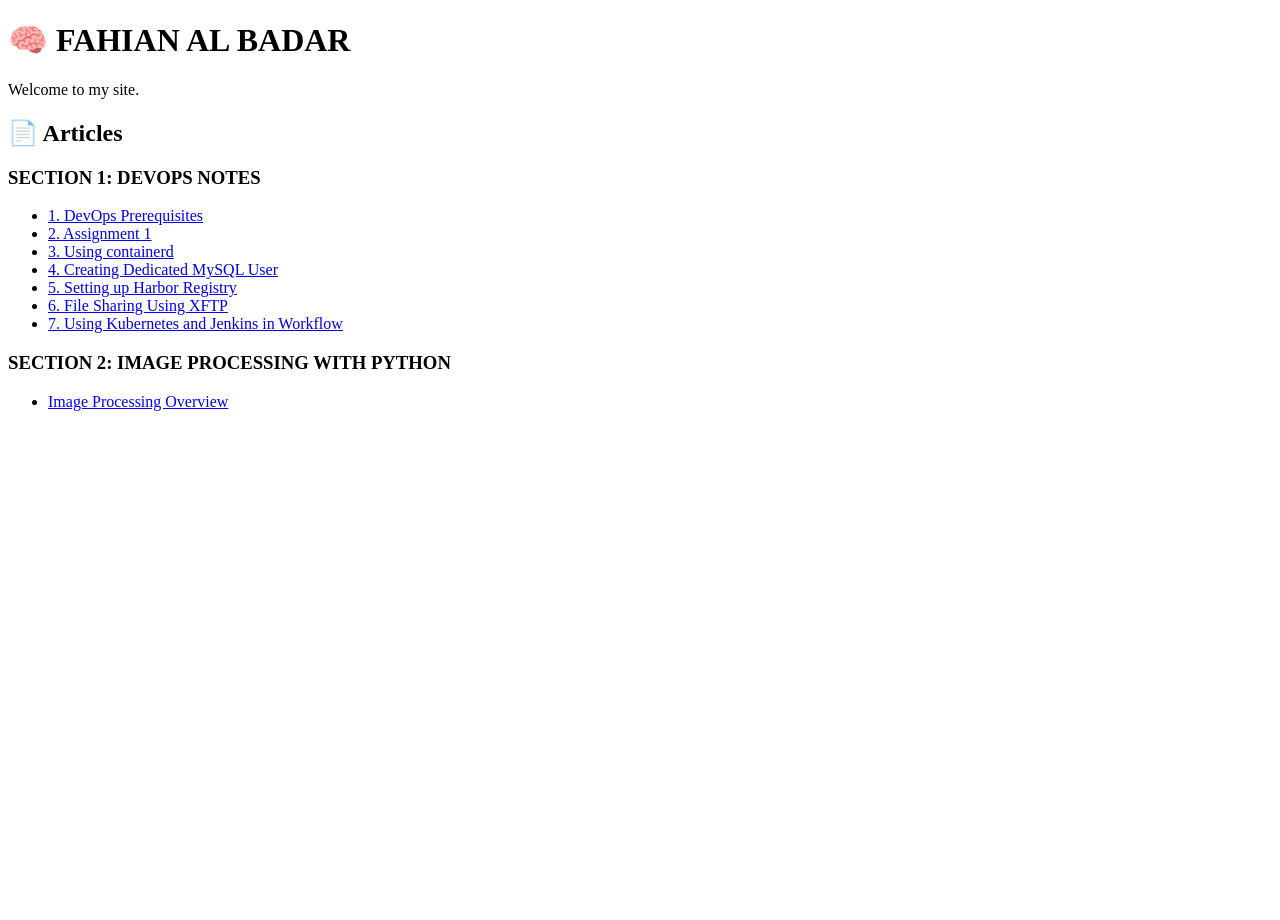
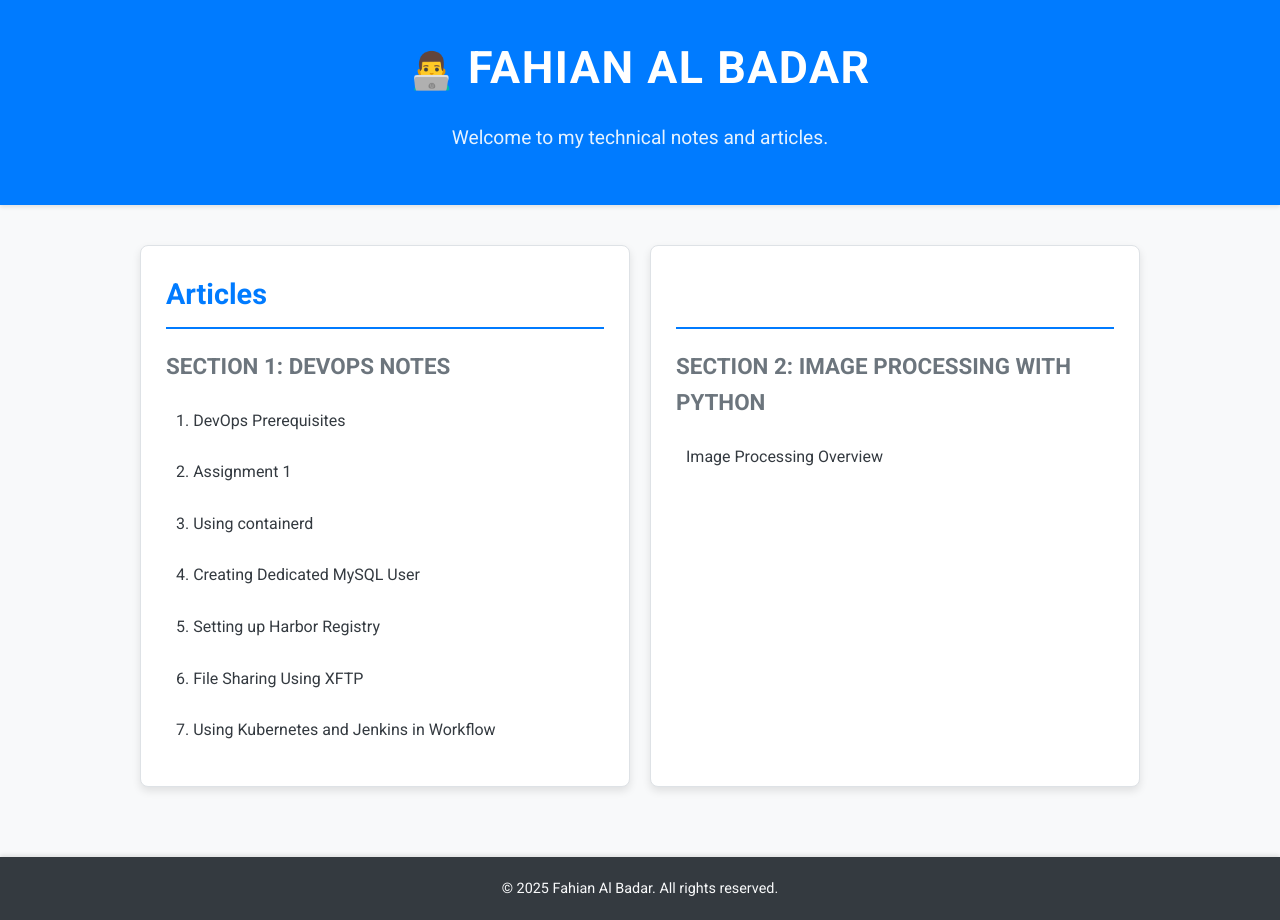
Before and after one commit to fabdab2008/FahianAlBadar, a plain HTML site: page index.html in a window 1280 px wide. Before the commit the page ends 800 px from the top, so only its background shows below. Drawn offline with Linux system fonts and the light colour scheme.

Commit message:
Update index.html

```diff
--- a/index.html
+++ b/index.html
@@ -1,33 +1,171 @@
-<!-- index.html -->
 <!DOCTYPE html>
-<html>
+<html lang="en">
 <head>
-  <meta charset="UTF-8">
-  <title> Fahian Al Badar </title>
+    <meta charset="UTF-8">
+    <meta name="viewport" content="width=device-width, initial-scale=1.0">
+    <title>Fahian Al Badar - DevOps & Tech Notes</title>
+    <link href="https://fonts.googleapis.com/css2?family=Roboto:wght@300;400;700&display=swap" rel="stylesheet">
+    <style>
+        :root {
+            --primary-color: #007bff;
+            --secondary-color: #6c757d;
+            --accent-color: #28a745;
+            --background-light: #f8f9fa;
+            --background-dark: #343a40;
+            --text-color-light: #343a40;
+            --text-color-dark: #f8f9fa;
+            --card-background: #ffffff;
+            --border-color: #dee2e6;
+            --shadow: rgba(0, 0, 0, 0.1);
+        }
+
+        body {
+            font-family: 'Roboto', sans-serif;
+            margin: 0;
+            padding: 0;
+            background-color: var(--background-light);
+            color: var(--text-color-light);
+            line-height: 1.6;
+            display: flex;
+            flex-direction: column;
+            min-height: 100vh;
+        }
+
+        header {
+            background-color: var(--primary-color);
+            color: white;
+            padding: 2rem 0;
+            text-align: center;
+            box-shadow: 0 2px 4px var(--shadow);
+        }
+
+        header h1 {
+            margin: 0;
+            font-size: 2.8em;
+            letter-spacing: 1.5px;
+        }
+
+        header p {
+            font-size: 1.2em;
+            opacity: 0.9;
+        }
+
+        .container {
+            flex: 1;
+            max-width: 1000px;
+            margin: 20px auto;
+            padding: 20px;
+            display: grid;
+            grid-template-columns: 1fr;
+            gap: 20px;
+        }
+
+        @media (min-width: 768px) {
+            .container {
+                grid-template-columns: repeat(2, 1fr);
+            }
+        }
+
+        .section-card {
+            background-color: var(--card-background);
+            border-radius: 8px;
+            box-shadow: 0 4px 8px var(--shadow);
+            padding: 25px;
+            border: 1px solid var(--border-color);
+            transition: transform 0.2s ease-in-out;
+        }
+
+        .section-card:hover {
+            transform: translateY(-5px);
+        }
+
+        .section-card h2 {
+            color: var(--primary-color);
+            font-size: 1.8em;
+            margin-top: 0;
+            border-bottom: 2px solid var(--primary-color);
+            padding-bottom: 10px;
+            margin-bottom: 20px;
+        }
+
+        .section-card h3 {
+            color: var(--secondary-color);
+            font-size: 1.4em;
+            margin-top: 0;
+            margin-bottom: 15px;
+        }
+
+        .section-card ul {
+            list-style: none;
+            padding: 0;
+            margin: 0;
+        }
+
+        .section-card ul li {
+            margin-bottom: 10px;
+        }
+
+        .section-card ul li a {
+            text-decoration: none;
+            color: var(--text-color-light);
+            font-weight: 400;
+            display: block;
+            padding: 8px 10px;
+            border-radius: 5px;
+            transition: background-color 0.2s ease, color 0.2s ease;
+        }
+
+        .section-card ul li a:hover {
+            background-color: var(--primary-color);
+            color: white;
+        }
+
+        footer {
+            text-align: center;
+            padding: 20px;
+            background-color: var(--background-dark);
+            color: var(--text-color-dark);
+            margin-top: 30px;
+            box-shadow: 0 -2px 4px var(--shadow);
+        }
+
+        footer p {
+            margin: 0;
+            font-size: 0.9em;
+        }
+    </style>
 </head>
 <body>
-  <h1>🧠 FAHIAN AL BADAR </h1>
-  <p>Welcome to my site.</p>
+    <header>
+        <h1><span style="font-size: 0.8em;">👨‍💻</span> FAHIAN AL BADAR</h1>
+        <p>Welcome to my technical notes and articles.</p>
+    </header>
 
-  <h2>📄 Articles</h2>
+    <div class="container">
+        <div class="section-card">
+            <h2>Articles</h2>
+            <h3>SECTION 1: DEVOPS NOTES</h3>
+            <ul>
+                <li><a href="devops/Devops-Prerequisites.html">1. DevOps Prerequisites</a></li>
+                <li><a href="devops/Assignment-1.html">2. Assignment 1</a></li>
+                <li><a href="devops/containerd.html">3. Using containerd</a></li>
+                <li><a href="devops/mysql-setup.html">4. Creating Dedicated MySQL User</a></li>
+                <li><a href="devops/5_Harbor_Registry.html">5. Setting up Harbor Registry</a></li>
+                <li><a href="devops/TASK_6_File_Sharing_Using_Xftp (1).html">6. File Sharing Using XFTP</a></li>
+                <li><a href="devops/Kubernetes-Jenkins.html">7. Using Kubernetes and Jenkins in Workflow</a></li>
+            </ul>
+        </div>
 
-  <h3>SECTION 1: DEVOPS NOTES</h3>
-  <ul>
-    <li><a href="devops/Devops-Prerequisites.md">1. DevOps Prerequisites</a></li>
-    <li><a href="devops/Assignment-1.md"> 2. Assignment 1</a></li>
-    <li><a href="devops/containerd.md"> 3. Using containerd</a></li>
-    <li><a href="devops/mysql-setup.md"> 4. Creating Dedicated MySQL User</a></li>
-    <li><a href="devops/5_Harbor_Registry.md"> 5. Setting up Harbor Registry</a></li>
-    <li><a href="devops/TASK_6_File_Sharing_Using_Xftp.md"> 6. File Sharing Using XFTP </a></li>
-    <li><a href="devops/Kubernetes-Jenkins.html"> 7. Using Kubernetes and Jenkins in Workflow </a></li>
+        <div class="section-card">
+            <h2>&nbsp;</h2> <h3>SECTION 2: IMAGE PROCESSING WITH PYTHON</h3>
+            <ul>
+                <li><a href="python/Image-processing.html">Image Processing Overview</a></li>
+            </ul>
+        </div>
+    </div>
 
-
-
-  </ul>
-
-  <h3>SECTION 2: IMAGE PROCESSING WITH PYTHON</h3>
-  <ul>
-    <li><a href="python/Image-processing.md">Image Processing Overview</a></li>
-  </ul>
+    <footer>
+        <p>&copy; 2025 Fahian Al Badar. All rights reserved.</p>
+    </footer>
 </body>
 </html>
```
